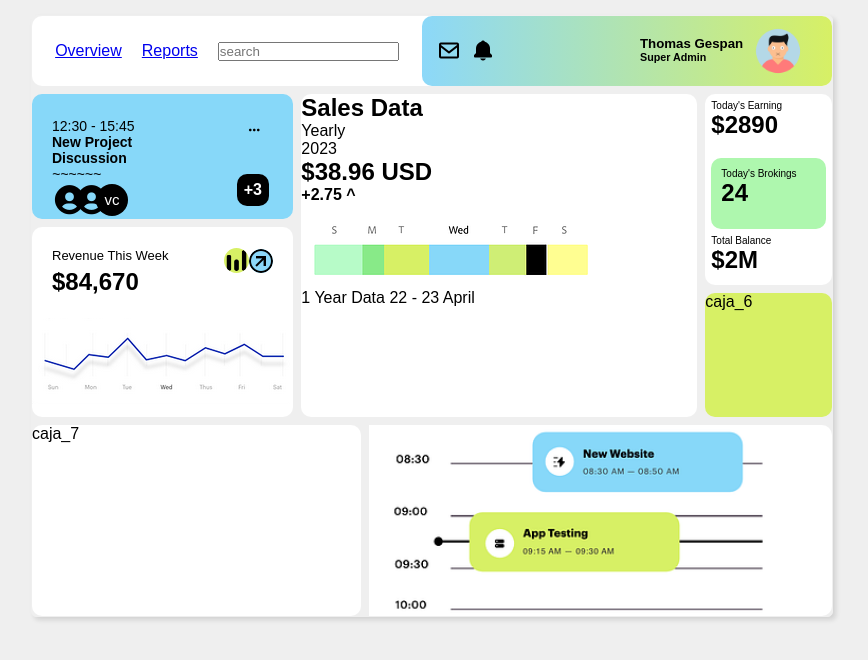
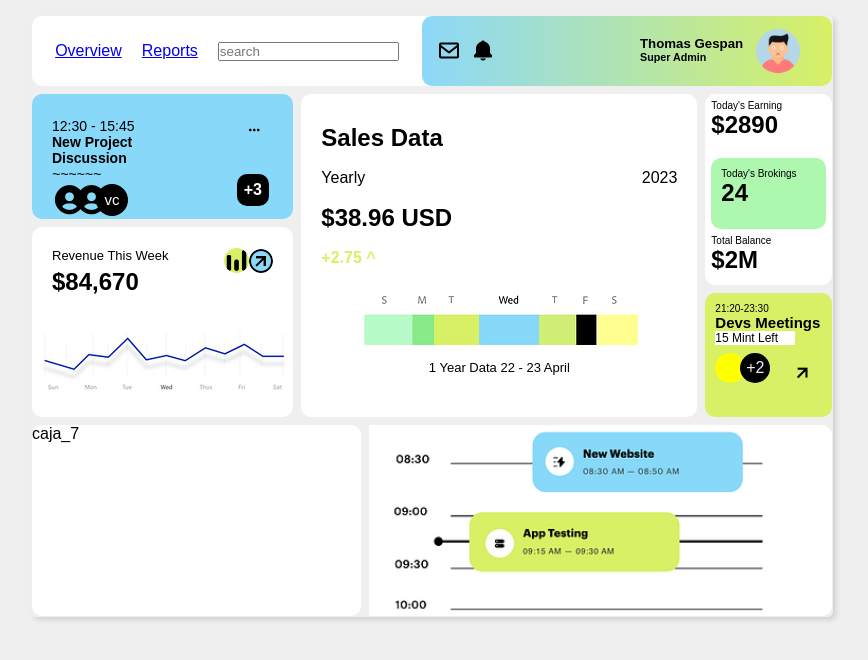
Before and after one commit to Hendricksoncala/grid, a plain HTML site: page index.html in a window 1280 px wide. Shown: the whole page, without its empty margins (208-1076 px from the left). Drawn offline with nearby package versions, Linux system fonts and the light colour scheme.

Commit message:
feat: :sparkles: creando el penultimo cuadro de Devs Meetings
finalizado el cuadro de Devs Meetings

```diff
--- a/css/style.css
+++ b/css/style.css
@@ -73,6 +73,7 @@ body{
     background: linear-gradient(to right ,#8CD8F9, #D7F065);
     /* El degradado va de celeste (#3498db) a la mitad y luego cambia a verde (#2ecc71) */
     padding: 10px; /* Ajusta el espacio interno según sea necesario */
+
 }
 
 
@@ -223,9 +224,27 @@ body{
 .item_3{
     background: hsl(0, 0%, 100%);
     grid-area: sales;
+    padding: 20px;
+    line-height: 2;
 }
-
-
+.yearly{
+    display: flex;
+    justify-content: space-between;
+}
+.wed{
+    display: flex;
+    justify-content: center;
+    position: relative;
+    right: -30px;
+}
+.April{
+    display: flex;
+    justify-content: center;
+    font-size: small;
+}
+.up{
+    color:#D7F065;
+}
 
 
 /**/
@@ -303,11 +322,69 @@ body{
 .item_5 p{
     font-size: 10px;
 }
-
+/**/
 .item_6{
     background: #D7F065;
     grid-area: devs;
 }
+.item_6 p{
+    font-size: 10px;
+}
+.item_6 h3{
+    font-size: 15px;
+}
+.item_6 {
+    grid-area: devs;
+    padding: 10px;
+
+
+}
+.item_6 .container1 {
+    background-color: var(--color-secundary);
+    border-radius: 0%;
+    width: 80px;
+}
+.item_6 .container1 p {
+    font-size: 75%;
+}
+.item_6 .container2 {
+    display: flex;
+    justify-content: space-between;
+    margin-top: 8px;
+}
+.item_6 .container2 .izquier {
+    display: flex;
+}
+.item_6 .container2 .izquier .c1 {
+    background-color: yellow;
+    width: 30px;
+    height: 30px;
+    border-radius: 100%;
+}
+.item_6 .container2 .izquier .c2 {
+    background-color: black;
+    width: 30px;
+    height: 30px;
+    margin-left: -5px;
+    color: var(--color-primary);
+    display: flex;
+    justify-content: center;
+    align-items: center;
+    border-radius: 100%;
+}
+.container2 .derech {
+    border-radius: 100%;
+    width: 40px;
+    height: 40px;
+    rotate: 45deg;
+    display: flex;
+    align-items: center;
+    justify-content: center;
+    font-size: 25px;
+}
+
+
+/**/
 .item_7{
     background: hsl(0, 0%, 100%);
     grid-area: product;
--- a/index.html
+++ b/index.html
@@ -62,7 +62,7 @@
             <h2 class="USD">$38.96 USD</h2>
             <h4 class="up">+2.75 ^</h4>
             <img class="wed" src="storage/wed.png">
-            <p>1 Year Data 22 - 23 April</p>
+            <p class="April">1 Year Data 22 - 23 April</p>
 
 
         </div>
@@ -101,7 +101,20 @@
             </div>
         </div>
 
-        <div class="item_6">caja_6</div>
+        <div class="item_6">
+            <p>21:20-23:30</p>
+            <h3>Devs Meetings</h3>
+            <div class="container1"><p>15 Mint Left</p></div>
+            <div class="container2">
+                <div class="izquier">
+                    <div class="c1"></div>
+                    <div class="c2">+2</div>
+                </div>
+                <div class="derech">
+                    <i class='bx bx-up-arrow-alt'></i>
+                </div>
+            </div>
+        </div>
 
         <div class="item_7">caja_7</div>
 
```
